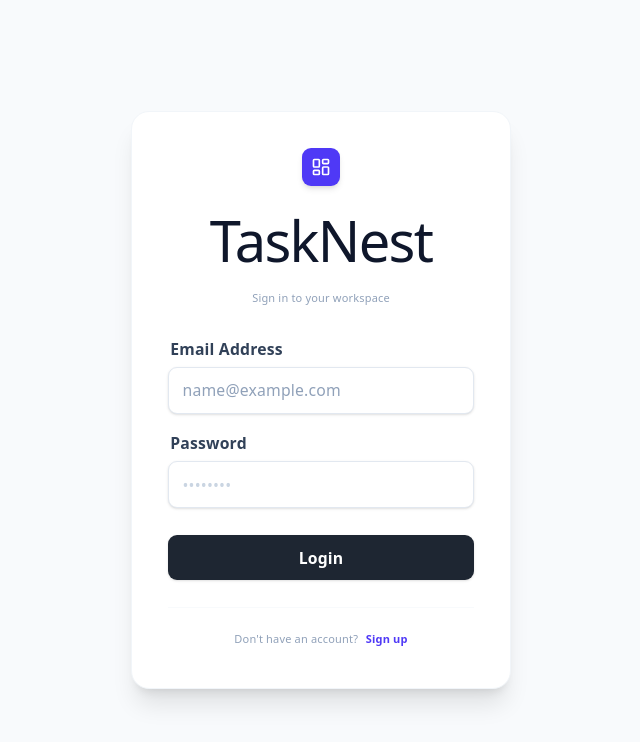
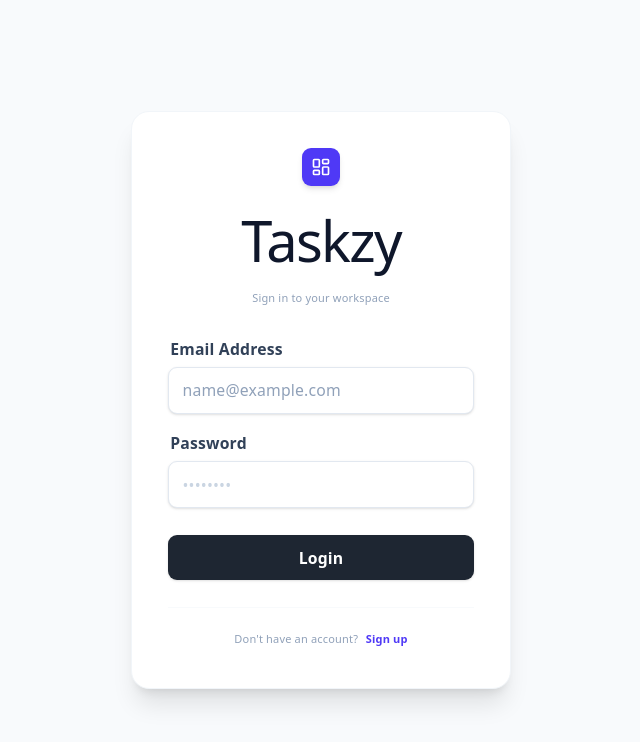
Before and after one commit to Maddy-Madhavan2006/Taskzy, a React (Vite) app: page /login in a window 1280 px wide. Shown: the top 742 px of the page, without its empty margins (319-959 px from the left). Built offline with nearby package versions, Linux system fonts and the light colour scheme.

Commit message:
missing change

```diff
--- a/src/pages/Login.jsx
+++ b/src/pages/Login.jsx
@@ -72,7 +72,7 @@ function Login() {
           <div className="bg-indigo-600 p-2 rounded-lg mb-2 text-white shadow-md">
             <LayoutDashboard size={20} />
           </div>
-          <h1 className="text-md font-bold !text-slate-900 tracking-tight">TaskNest</h1>
+          <h1 className="text-md font-bold !text-slate-900 tracking-tight">Taskzy</h1>
           <p className="text-slate-400 text-[11px] mt-0.5 text-center">Sign in to your workspace</p>
         </div>
 
```
